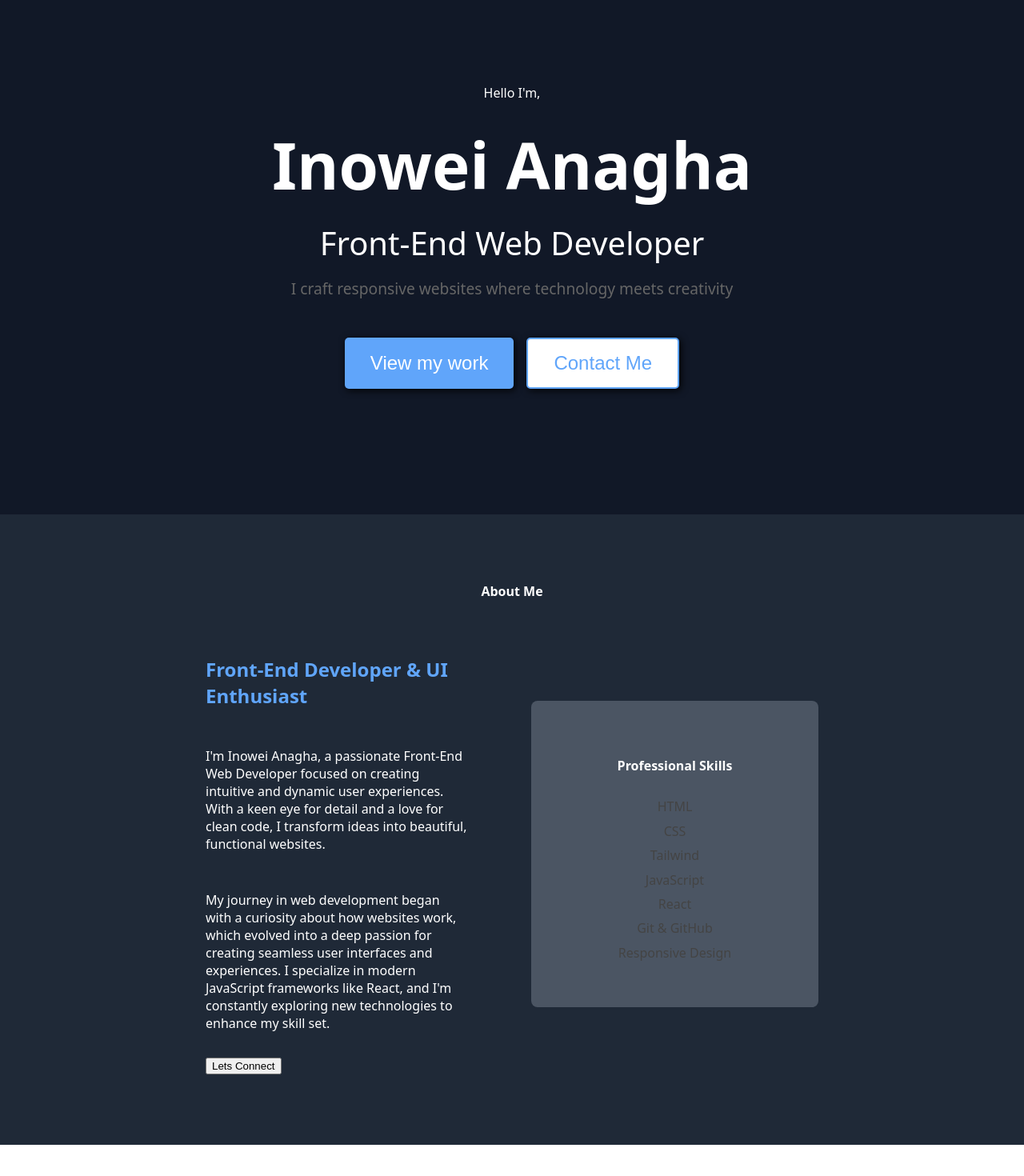
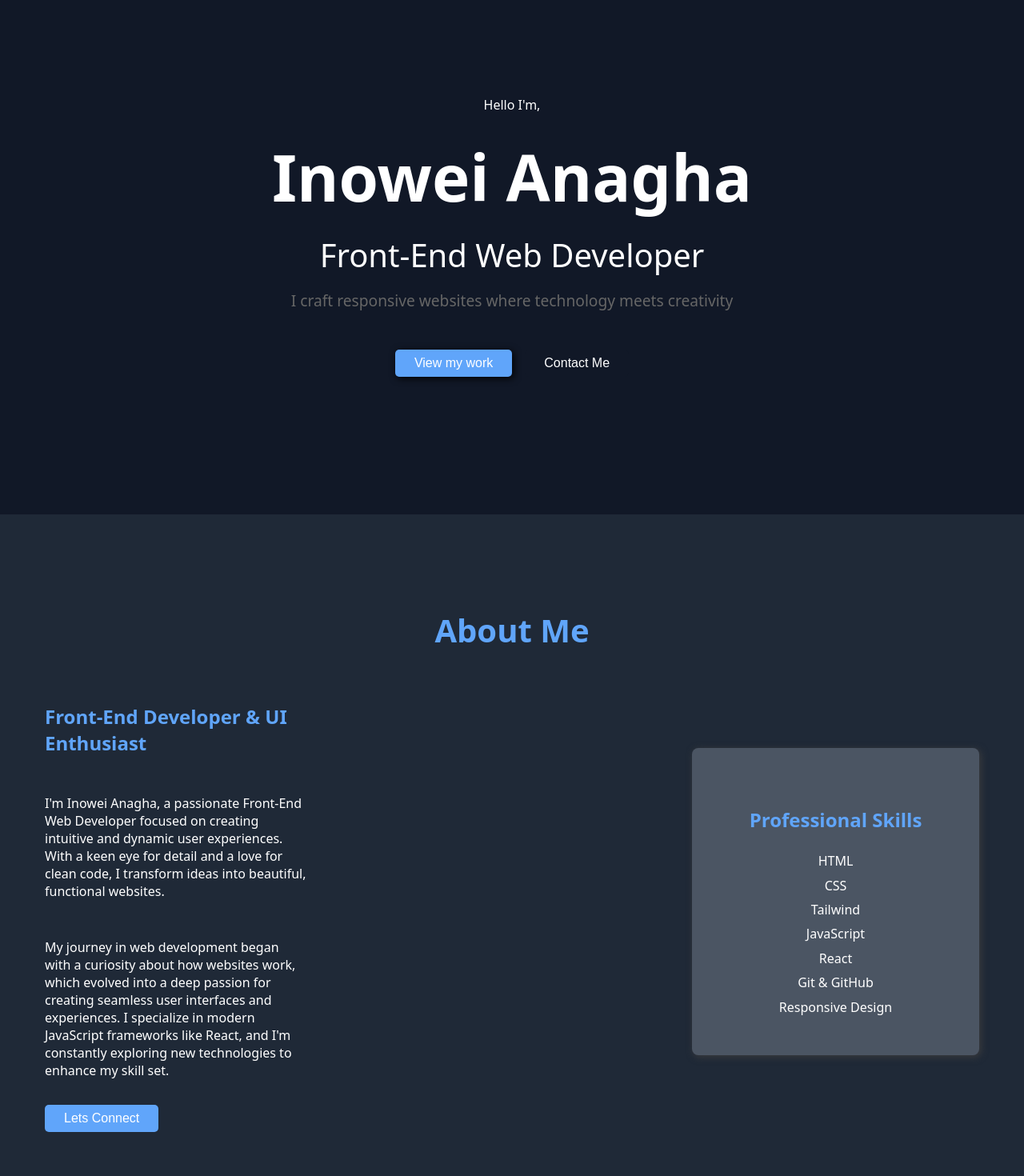
Before and after one commit to AnaghaInowei/Personal-Portfolio, a React (Vite) app: page / in a window 1280 px wide. Shown: the part 150-1620 px from the top of the page at 80% size. Before the commit the page ends 1581 px from the top, so only its background shows below. Built offline with nearby package versions, Linux system fonts and the light colour scheme.

Commit message:
updated style for the about section

```diff
--- a/src/App.css
+++ b/src/App.css
@@ -45,7 +45,7 @@
 }
 
 .nav-links li {
-  font-size: .5rem;
+  font-size: 1rem;
   cursor: pointer;
   /* padding-right: 1.5rem; */
 }
@@ -85,14 +85,18 @@ h1 {
   gap: 1rem;
 }
 
+.btn-view {
+  box-shadow: 2px 2px 10px rgba(0, 0, 0, 0.929);
+}
+
 .btn-view,
-.btn-contact {
-  padding: 1rem 2rem;
-  font-size: 1.5rem;
+.btn-contact,
+.connect {
+  padding: .5rem 1.5rem;
+  font-size: 1rem;
   border: none;
   border-radius: 5px;
   cursor: pointer;
-  box-shadow: 2px 2px 10px rgba(0, 0, 0, 0.929);
   transition: background-color 0.3s ease, color 0.3s ease;
 }
 
@@ -110,20 +114,21 @@ h1 {
 }
 
 .btn-view:hover {
-  background-color: #60A5FA;
+  background-color: #325785;
   scale: 1.05;
 }
 
 .btn-contact {
-  background-color: white;
-  color: #60A5FA;
-  border: 2px solid #60A5FA;
+  background-color: #111827;
+  color: white;
+  /* border: 2px solid #60A5FA; */
 }
 
 .btn-contact:hover {
   background-color: #60A5FA;
   color: white;
   scale: 1.05;
+  box-shadow: 2px 2px 10px rgba(0, 0, 0, 0.929);
 }
 
 /* about styling */
@@ -151,7 +156,7 @@ background-color: #1F2937;
   display: flex;
   flex-direction: row;
   gap: 5rem;
-  justify-content: center;
+  justify-content: space-between;
   margin: 0 auto;
   padding: 1.5rem;
   text-align: left;
@@ -174,10 +179,14 @@ background-color: #1F2937;
   padding: 0 1rem; */
 }
 
-h3 {
+h3, h4 {
   font-size: 1.5rem;
   margin-bottom: 1rem;
   color: #60A5FA;
+}
+
+.me {
+  font-size: 2.5rem;
 }
 
   .skillcard {
@@ -193,21 +202,17 @@ h3 {
     border-radius: .5rem;
     background-color: #4B5563;
     margin-top: 5rem;
+    box-shadow: 2px 2px 10px rgba(62, 62, 62, 0.929);
   }
 
 .skillcard:hover {
   transform: translateY(-10px);
-box-shadow: 4px 4px 15px rgba(168, 168, 168, 0.929);
+
 }
 
 .skillcard h3 {
   margin-bottom: 1rem;
   color: #2563EB;
-}
-.skillcard p {
-  color: #555;
-  font-size: 1rem;
-  line-height: 1.4;
 }
 
 .skillcard ul {
@@ -217,9 +222,19 @@ box-shadow: 4px 4px 15px rgba(168, 168, 168, 0.929);
 }
 .skillcard ul li {
   margin: 0.5rem 0;
-  color: #444;
+  color: white;
   font-size: 1rem;
   line-height: 1.4;
+}
+
+.connect {
+  background-color: #60A5FA;
+  color: white;
+}
+
+.connect:hover{
+  scale: 1.05;
+  box-shadow: 2px 2px 10px rgba(39, 39, 47, 0.929);
 }
 
 @media (max-width: 768px) {
@@ -239,40 +254,3 @@ box-shadow: 4px 4px 15px rgba(168, 168, 168, 0.929);
     padding: 0 1rem;
   }
 }
-
-
-/* .logo {
-  height: 6em;
-  padding: 1.5em;
-  will-change: filter;
-  transition: filter 300ms;
-}
-.logo:hover {
-  filter: drop-shadow(0 0 2em #646cffaa);
-}
-.logo.react:hover {
-  filter: drop-shadow(0 0 2em #61dafbaa);
-}
-
-@keyframes logo-spin {
-  from {
-    transform: rotate(0deg);
-  }
-  to {
-    transform: rotate(360deg);
-  }
-}
-
-@media (prefers-reduced-motion: no-preference) {
-  a:nth-of-type(2) .logo {
-    animation: logo-spin infinite 20s linear;
-  }
-}
-
-.card {
-  padding: 2em;
-}
-
-.read-the-docs {
-  color: #888;
-} */
--- a/src/Components/About.jsx
+++ b/src/Components/About.jsx
@@ -1,7 +1,7 @@
 export default function About() {
   return (
     <section className="about">
-      <h4>About Me</h4>
+      <h4 className="me">About Me</h4>
       <div className="content">
         <div className="text">
             <h3>Front-End Developer & UI Enthusiast</h3>
@@ -12,7 +12,7 @@ export default function About() {
               My journey in web development began with a curiosity about how websites work, which evolved into a deep passion for creating seamless user interfaces and experiences. I specialize in modern JavaScript frameworks like React, and I'm constantly exploring new technologies to enhance my skill set.
             </p>
 
-            <button>Lets Connect</button>
+            <button className="connect">Lets Connect</button>
         </div>
         <div className="skillcard">
           <h4>Professional Skills</h4>
```
